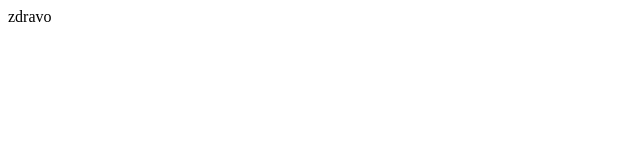
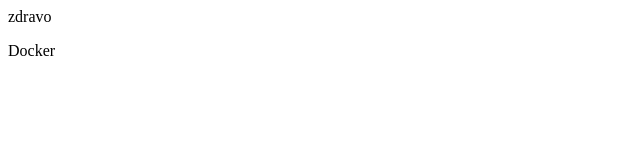
Before and after one commit to Miki007a/kiii-jenkins, a plain HTML site: page index.html in a window 1280 px wide. Shown: the full height of the page, 0-640 px from the left. Drawn offline with Linux system fonts and the light colour scheme.

Commit message:
Update index.html

```diff
--- a/index.html
+++ b/index.html
@@ -1 +1,2 @@
 <p>zdravo</p>
+<p>Docker</p>
```
